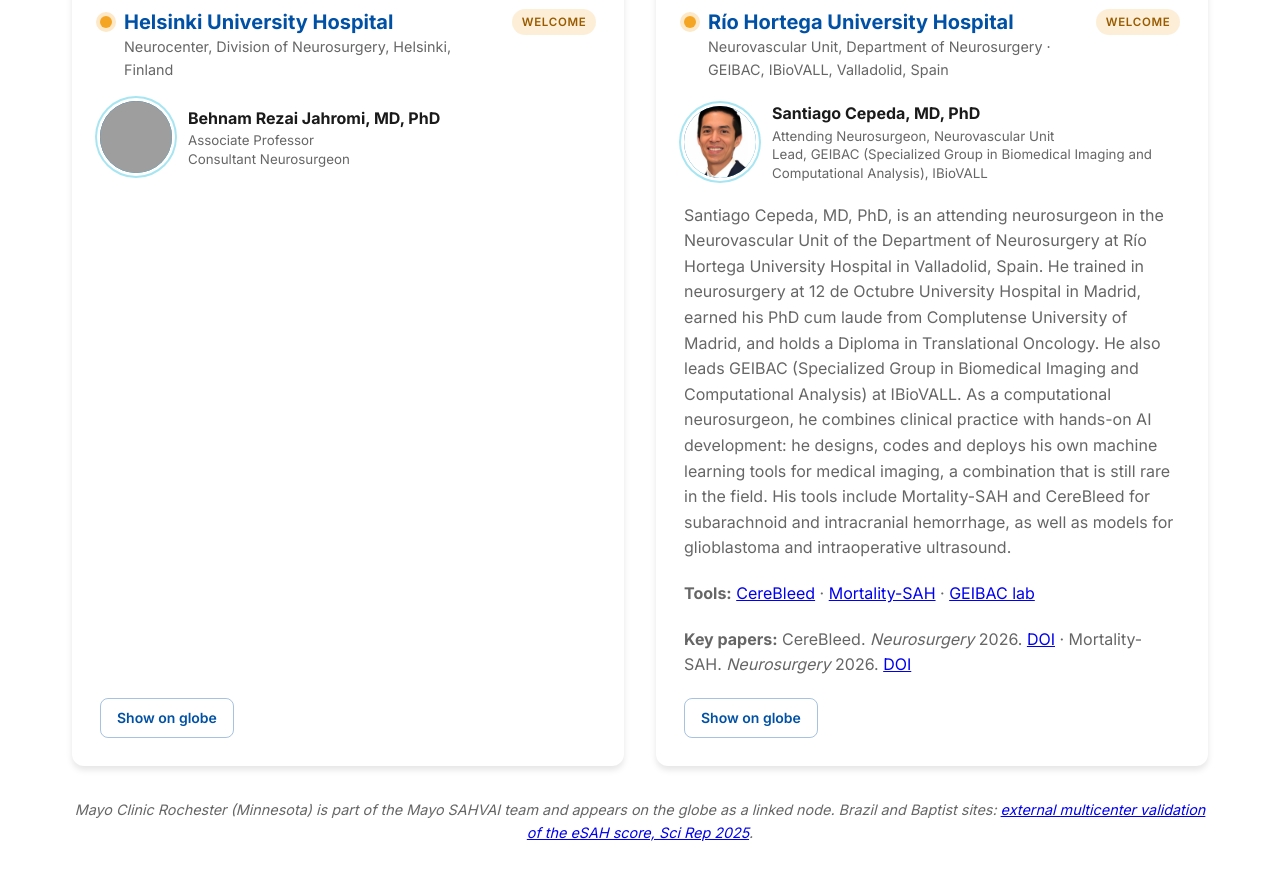
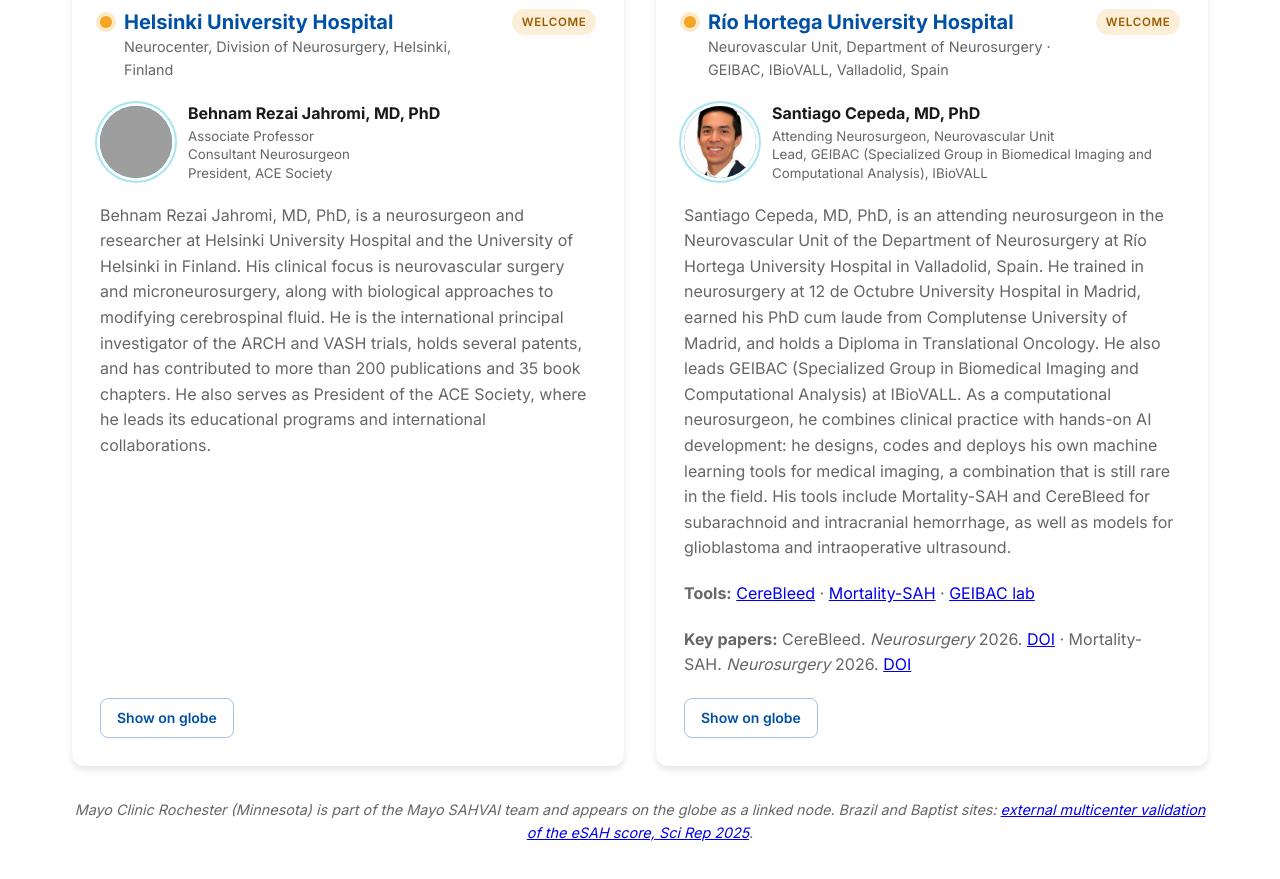
Before and after one commit to freemanwd/sahvai, a plain HTML site: page sahvera.html in a window 1280 px wide. Shown: the part 2640-3519 px from the top of the page. Drawn offline with Linux system fonts and the light colour scheme; grey boxes are pictures that could not be loaded; animation ran at ten frames a second.

Commit message:
SAHVERA: fuller bio for Dr Rezai Jahromi on the Helsinki card
Co-Authored-By: Claude Opus 5.5 <noreply@anthropic.com>

```diff
--- a/sahvera.html
+++ b/sahvera.html
@@ -253,10 +253,11 @@
                             </div>
                             <div>
                                 <strong>Behnam Rezai Jahromi, MD, PhD</strong>
-                                <small>Associate Professor<br>Consultant Neurosurgeon</small>
+                                <small>Associate Professor<br>Consultant Neurosurgeon<br>President, ACE Society</small>
                             </div>
                         </div>
                     </div>
+                    <p class="sv-note">Behnam Rezai Jahromi, MD, PhD, is a neurosurgeon and researcher at Helsinki University Hospital and the University of Helsinki in Finland. His clinical focus is neurovascular surgery and microneurosurgery, along with biological approaches to modifying cerebrospinal fluid. He is the international principal investigator of the ARCH and VASH trials, holds several patents, and has contributed to more than 200 publications and 35 book chapters. He also serves as President of the ACE Society, where he leads its educational programs and international collaborations.</p>
                     <button class="sv-fly" data-fly="helsinki">Show on globe</button>
                 </article>
 
```
